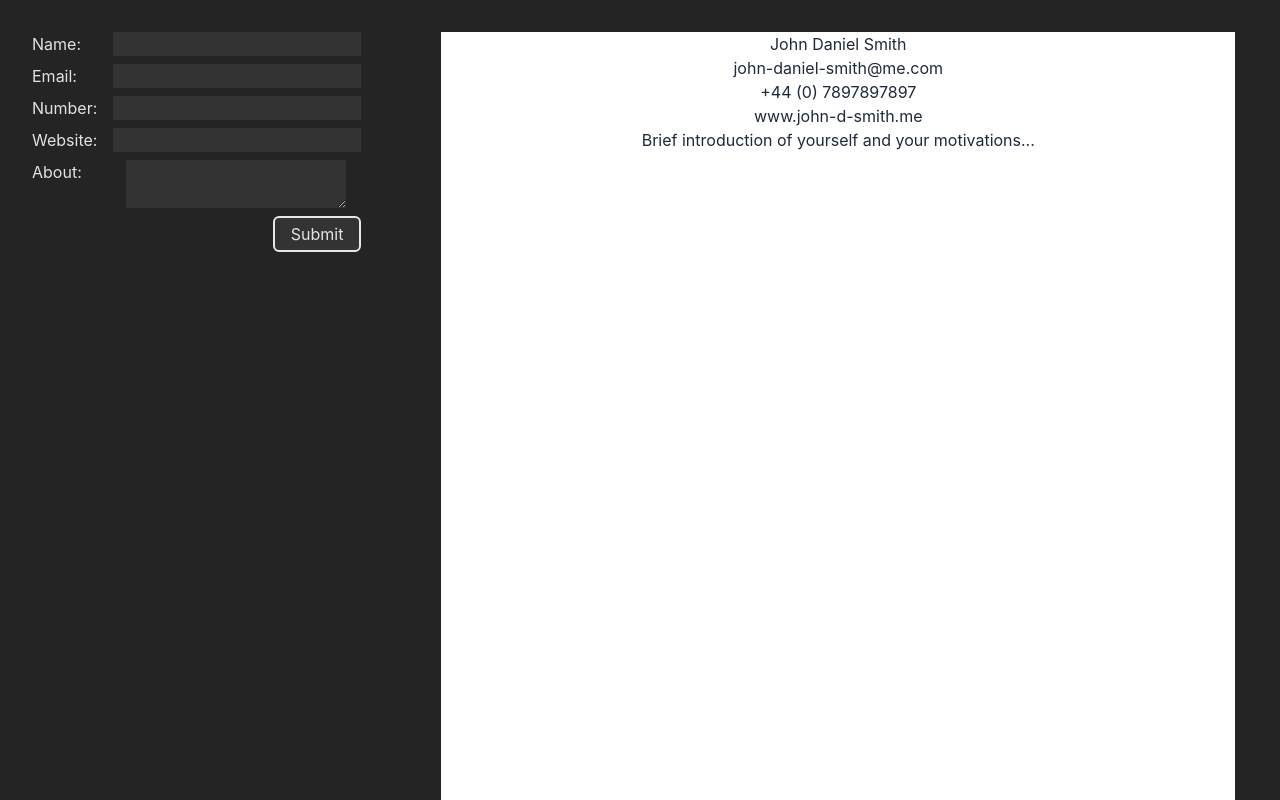
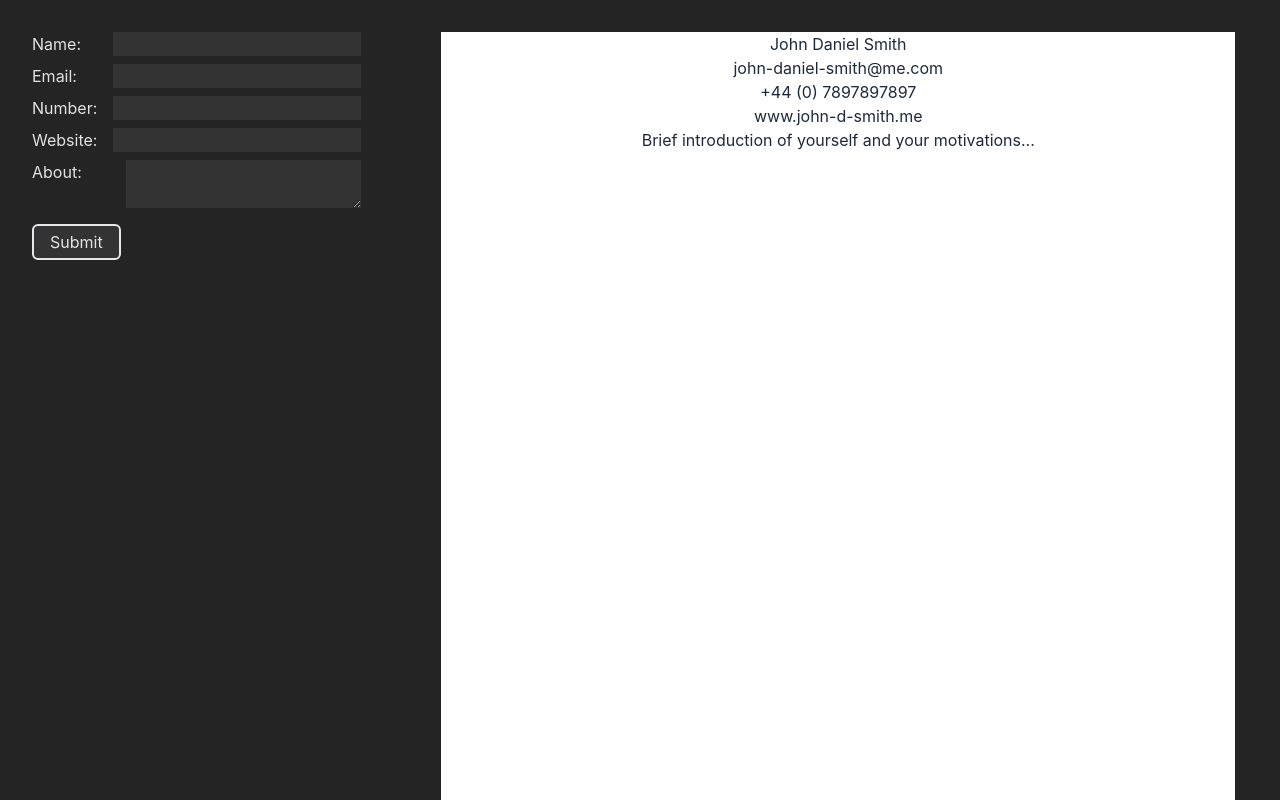
Before and after one commit to owen-addison/odin-react-cv-app, a React (Vite) app: page / in a window 1280 px wide. Shown: the top 800 px of the page. Built offline with nearby package versions, Linux system fonts and the light colour scheme.

Commit message:
[style] Update style of form elements

```diff
--- a/src/components/Form.jsx
+++ b/src/components/Form.jsx
@@ -3,7 +3,7 @@ import Personal from './Personal';
 function Form() {
   return (
     <>
-      <div className="form-container flex flex-col content-start">
+      <div className="form-container w-96 flex flex-col content-start">
         <Personal />
       </div>
     </>
--- a/src/components/Personal.jsx
+++ b/src/components/Personal.jsx
@@ -61,7 +61,7 @@ function Personal() {
             required={true}
           />
 
-          <div className="submit-container flex flex-row justify-end">
+          <div className="submit-container flex flex-row justify-start my-2">
             <button type="submit" className="submit-button">
               Submit
             </button>
--- a/src/index.css
+++ b/src/index.css
@@ -35,6 +35,10 @@ body {
   background-color: #333333;
 }
 
+.textarea-class {
+  @apply w-full;
+}
+
 .submit-button {
   @apply w-min border-solid rounded-md border-2 px-4 py-1;
   background-color: #333333;
```
